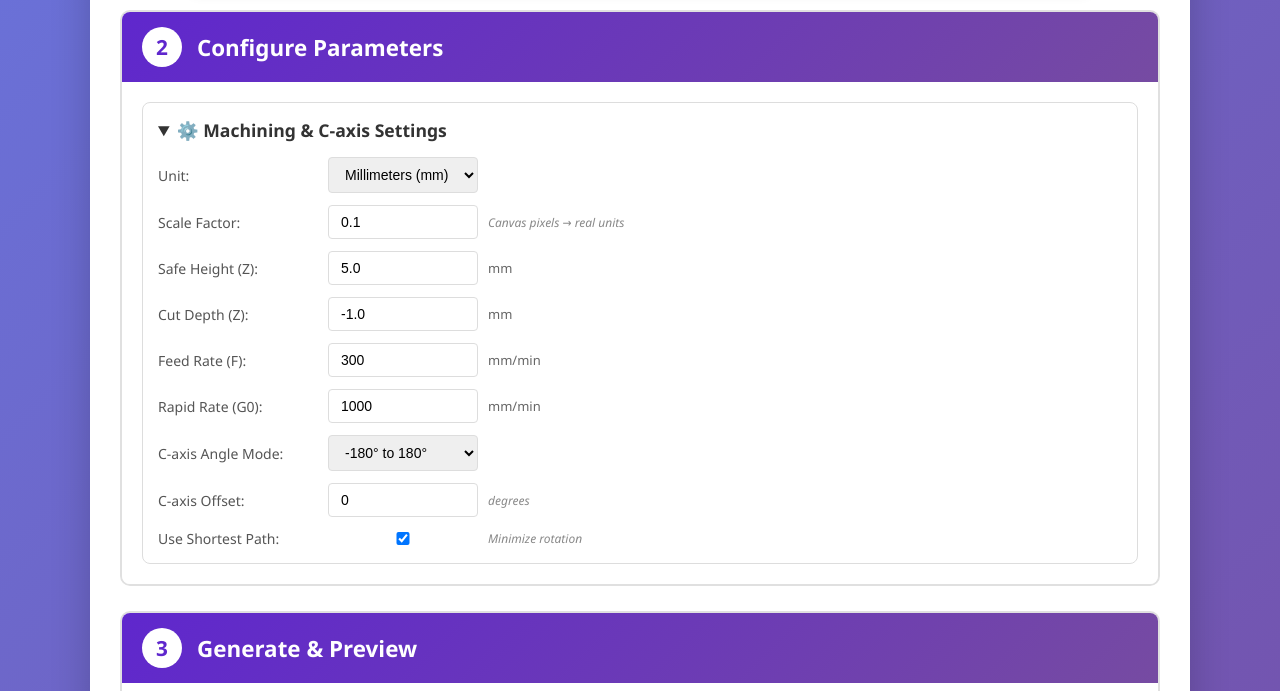
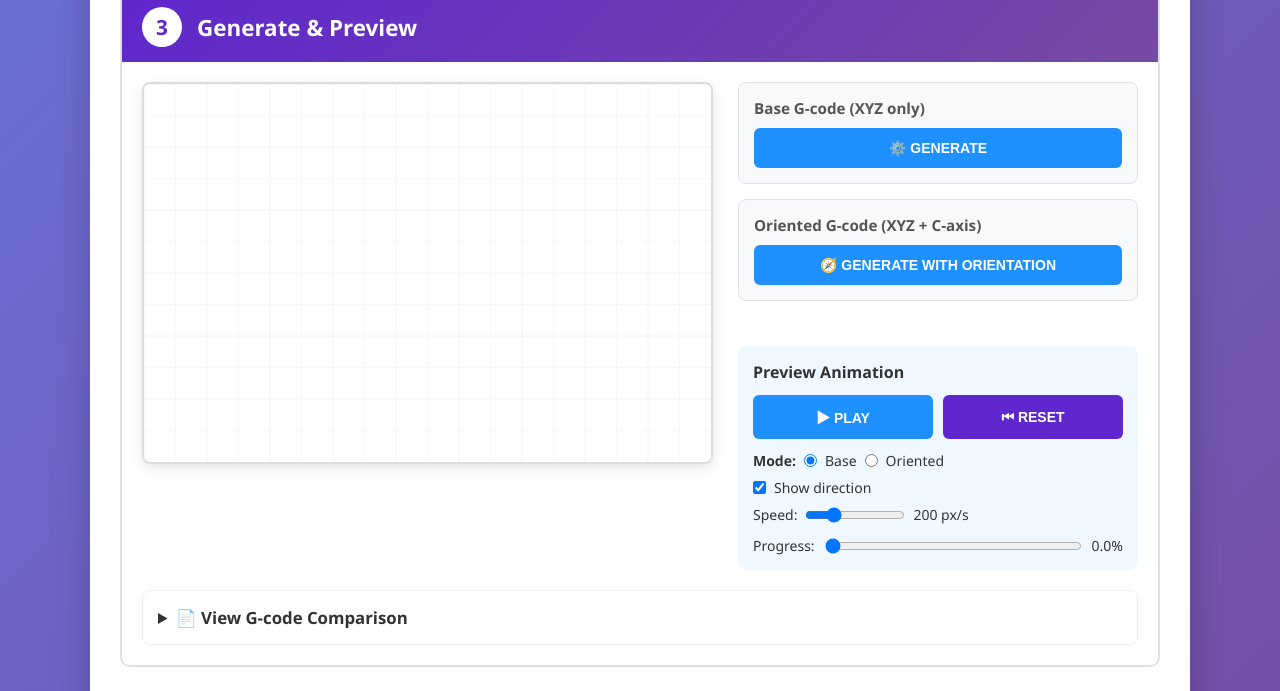
Before and after one commit to benfraid/TangentCNC, a plain HTML site: page index.html in a window 1280 px wide. Shown: the part 963-1654 px from the top of the page. Drawn offline with Linux system fonts and the light colour scheme.

Commit message:
Improve Section 3 layout: side-by-side canvas and preview controls
- Move canvas into Section 3 (Generate & Preview)
- Create 2-column layout: canvas on left, controls on right
- Users can now see the canvas and playback controls simultaneously
- Stack generation buttons vertically in right column
- Simplify preview controls layout for better visibility
- On mobile: controls appear above canvas, single column layout
- Improve workflow: all preview-related elements in one section

```diff
--- a/index.html
+++ b/index.html
@@ -50,9 +50,6 @@
                 </div>
             </div>
         </section>
-
-        <!-- Canvas -->
-        <canvas id="canvas" width="900" height="600"></canvas>
 
         <!-- Workflow Step 2: Configure -->
         <section class="workflow-section">
@@ -125,6 +122,15 @@
                 <h2>Generate & Preview</h2>
             </div>
             <div class="section-content">
+                <!-- 2-column layout: Canvas + Preview Controls -->
+                <div class="preview-layout">
+                    <!-- Left: Canvas -->
+                    <div class="canvas-column">
+                        <canvas id="canvas" width="900" height="600"></canvas>
+                    </div>
+
+                    <!-- Right: Preview Controls -->
+                    <div class="controls-column">
                         <div class="generation-controls">
                             <div class="gen-option">
                                 <h3>Base G-code (XYZ only)</h3>
@@ -142,6 +148,8 @@
                             <div class="playback-controls">
                                 <button id="btnPlayPause" onclick="togglePlay()" class="btn btn-primary">▶ Play</button>
                                 <button onclick="resetPreview()" class="btn btn-secondary">⏮ Reset</button>
+                            </div>
+                            <div class="preview-options">
                                 <div class="preview-mode-inline">
                                     <span class="inline-label">Mode:</span>
                                     <label>
@@ -160,7 +168,7 @@
                                 <label>
                                     Speed:
                                     <input type="range" id="previewSpeed" min="10" max="800" value="200"
-                                   oninput="updatePreviewSpeed(this.value)" style="width: 120px;">
+                                           oninput="updatePreviewSpeed(this.value)" style="width: 100px;">
                                     <span id="previewSpeedValue">200 px/s</span>
                                 </label>
                             </div>
@@ -170,6 +178,8 @@
                                     <input type="range" id="previewProgress" min="0" max="100" value="0" step="0.1" style="width: 100%">
                                     <span id="previewProgressValue">0%</span>
                                 </label>
+                            </div>
+                        </div>
                     </div>
                 </div>
 
--- a/style.css
+++ b/style.css
@@ -131,11 +131,8 @@ canvas {
     border-radius: 8px;
     cursor: crosshair;
     background: white;
-    display: block;
-    margin: 20px auto;
     box-shadow: 0 4px 12px rgba(0, 0, 0, 0.1);
     width: 100%;
-    max-width: 900px;
     height: auto;
 }
 
@@ -143,11 +140,36 @@ canvas:active {
     cursor: grabbing;
 }
 
+/* Preview Layout - 2 Column */
+.preview-layout {
+    display: grid;
+    grid-template-columns: 1fr 400px;
+    gap: 25px;
+    align-items: start;
+}
+
+.canvas-column {
+    display: flex;
+    justify-content: center;
+    align-items: flex-start;
+}
+
+.canvas-column canvas {
+    margin: 0;
+    max-width: 100%;
+}
+
+.controls-column {
+    display: flex;
+    flex-direction: column;
+    gap: 20px;
+}
+
 /* Generation Controls */
 .generation-controls {
-    display: grid;
-    grid-template-columns: 1fr 1fr;
-    gap: 20px;
+    display: flex;
+    flex-direction: column;
+    gap: 15px;
     margin-bottom: 25px;
 }
 
@@ -156,35 +178,47 @@ canvas:active {
     background: #f8f9fa;
     border-radius: 8px;
     border: 1px solid #dee2e6;
-    text-align: center;
 }
 
 .gen-option h3 {
-    font-size: 1em;
+    font-size: 0.95em;
     color: #555;
-    margin-bottom: 12px;
+    margin-bottom: 10px;
+}
+
+.gen-option .btn {
+    width: 100%;
 }
 
 /* Preview Section */
 .preview-section {
-    margin-top: 20px;
-    padding: 20px;
+    padding: 15px;
     background: #f0f8ff;
     border-radius: 8px;
 }
 
 .preview-section h3 {
-    font-size: 1.1em;
+    font-size: 1em;
     color: #333;
-    margin-bottom: 15px;
+    margin-bottom: 12px;
 }
 
 .playback-controls {
     display: flex;
-    align-items: center;
-    gap: 12px;
-    flex-wrap: wrap;
-    margin-bottom: 15px;
+    gap: 10px;
+    margin-bottom: 12px;
+}
+
+.playback-controls .btn {
+    flex: 1;
+}
+
+.preview-options {
+    display: flex;
+    flex-direction: column;
+    gap: 8px;
+    margin-bottom: 12px;
+    font-size: 14px;
 }
 
 .progress-control {
@@ -441,8 +475,18 @@ details#gcodePreviewPanel > summary {
         padding: 15px;
     }
 
+    /* Mobile: Stack preview layout vertically */
+    .preview-layout {
+        grid-template-columns: 1fr;
+        gap: 20px;
+    }
+
+    .controls-column {
+        order: -1; /* Put controls above canvas on mobile */
+    }
+
     .generation-controls {
-        grid-template-columns: 1fr;
+        flex-direction: column;
     }
 
     .gcode-compare {
@@ -474,7 +518,11 @@ details#gcodePreviewPanel > summary {
 
     .playback-controls {
         flex-direction: column;
-        align-items: flex-start;
+        gap: 8px;
+    }
+
+    .playback-controls .btn {
+        width: 100%;
     }
 
     .download-options {
```
Lines whose indentation alone changed are shown as unchanged.
